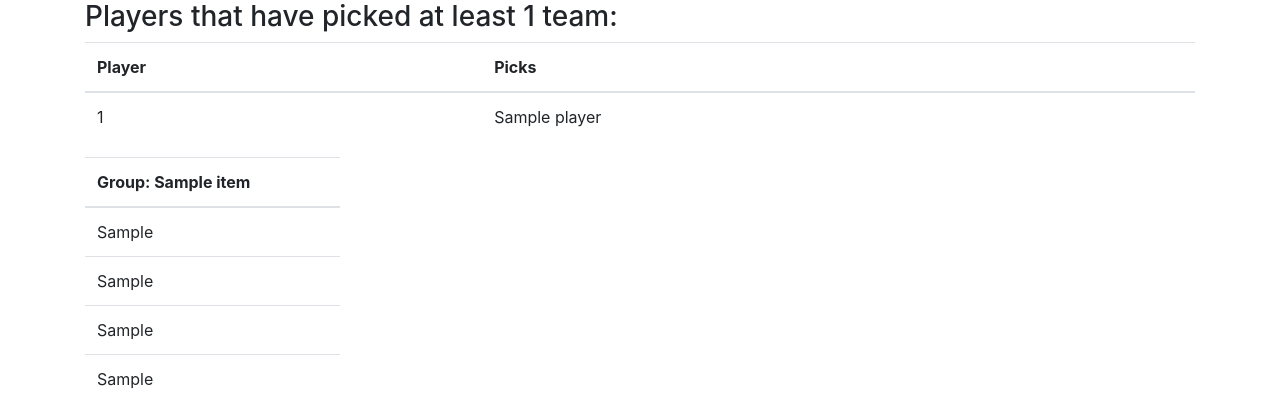
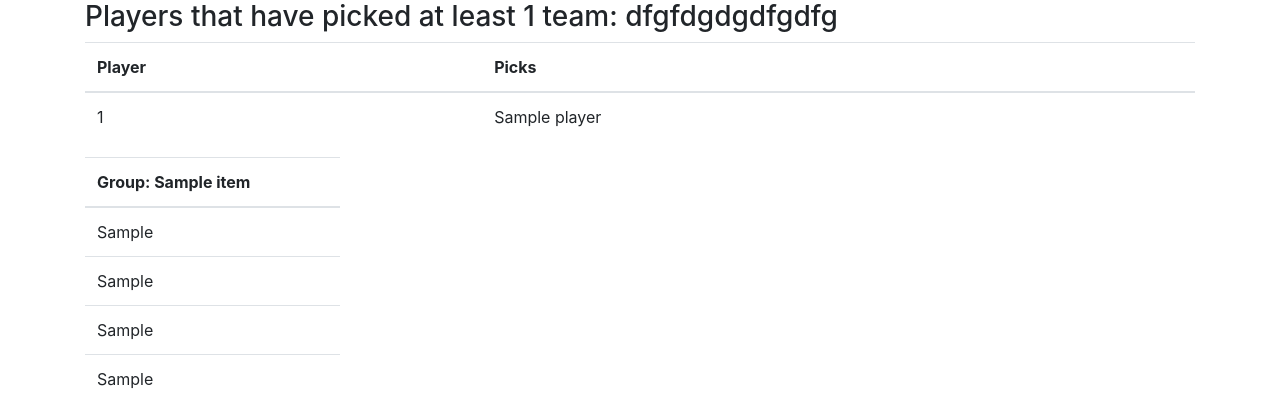
Before and after one commit to Brammus/pwj_world_cup, a Flask app: template templates/index.html in a window 1280 px wide. Shown: the part 56-476 px from the top of the page. Run offline with Flask 2, Linux system fonts and the light colour scheme; the template is opened without the code that fills it: most values are stand-ins (such as "Sample title", 1, 10 or a date in 2020); parts of the project's set-up code (start-up, migrations or seed data) failed here and were passed over; some libraries are stand-ins or nearby versions.

Commit message:
i changed something
dfggfdgdfgdfg

```diff
--- /dev/null
+++ b/f.py
@@ -0,0 +1,4 @@
+
+
+x = ['hi', ' item', 'mango', 'olive']
+checker = True
--- a/templates/index.html
+++ b/templates/index.html
@@ -3,7 +3,7 @@
 {% block content %}
 <div class="container">
     <div class="row">
-        <div class="col"><h3>Players that have picked at least 1 team:</h3></div>
+        <div class="col"><h3>Players that have picked at least 1 team: dfgfdgdgdfgdfg</h3></div>
     </div>
     <table class="table">
         <thead>
```
